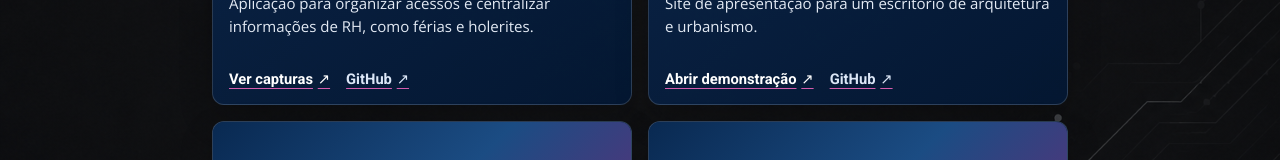
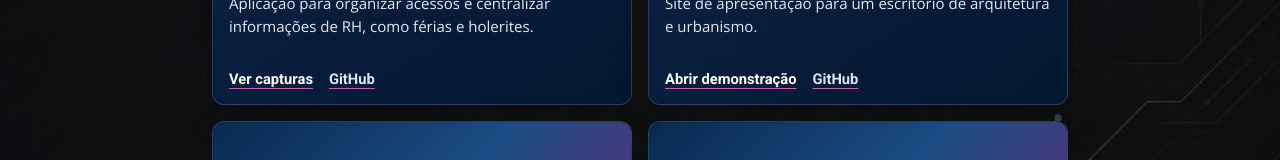
Before and after one commit to olegariobru/MyPort2, a React (Vite) app: page /Projetos in a window 1280 px wide. Shown: the part 443-603 px from the top of the page. Built offline with nearby package versions, Linux system fonts and the light colour scheme.

Commit message:
Refine project card link arrows

```diff
--- a/src/Componentes/ProjectCards/index.jsx
+++ b/src/Componentes/ProjectCards/index.jsx
@@ -20,10 +20,10 @@ export default function ProjectCards({ featured = false }) {
         <p className={styles.projectDescription}>{project.description}</p>
         <div className={styles.projectActions}>
           <a className={styles.projectLink} href={project.showcaseUrl} target="_blank" rel="noreferrer">
-            {project.showcaseLabel} <span aria-hidden="true">↗</span>
+            {project.showcaseLabel}
           </a>
           <a className={`${styles.projectLink} ${styles.projectGithub}`} href={project.repositoryUrl} target="_blank" rel="noreferrer">
-            GitHub <span aria-hidden="true">↗</span>
+            GitHub
           </a>
         </div>
       </div>
```
